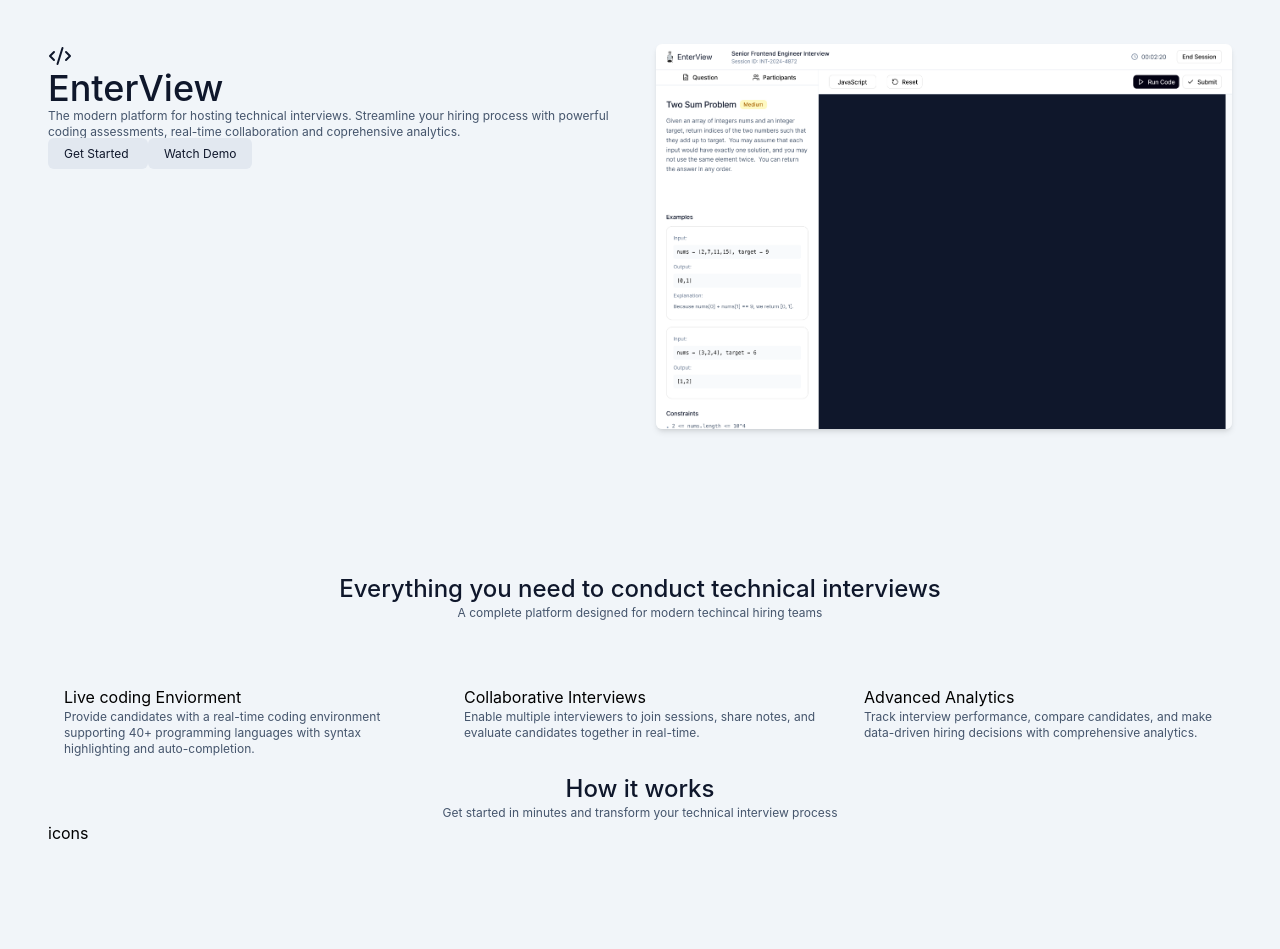
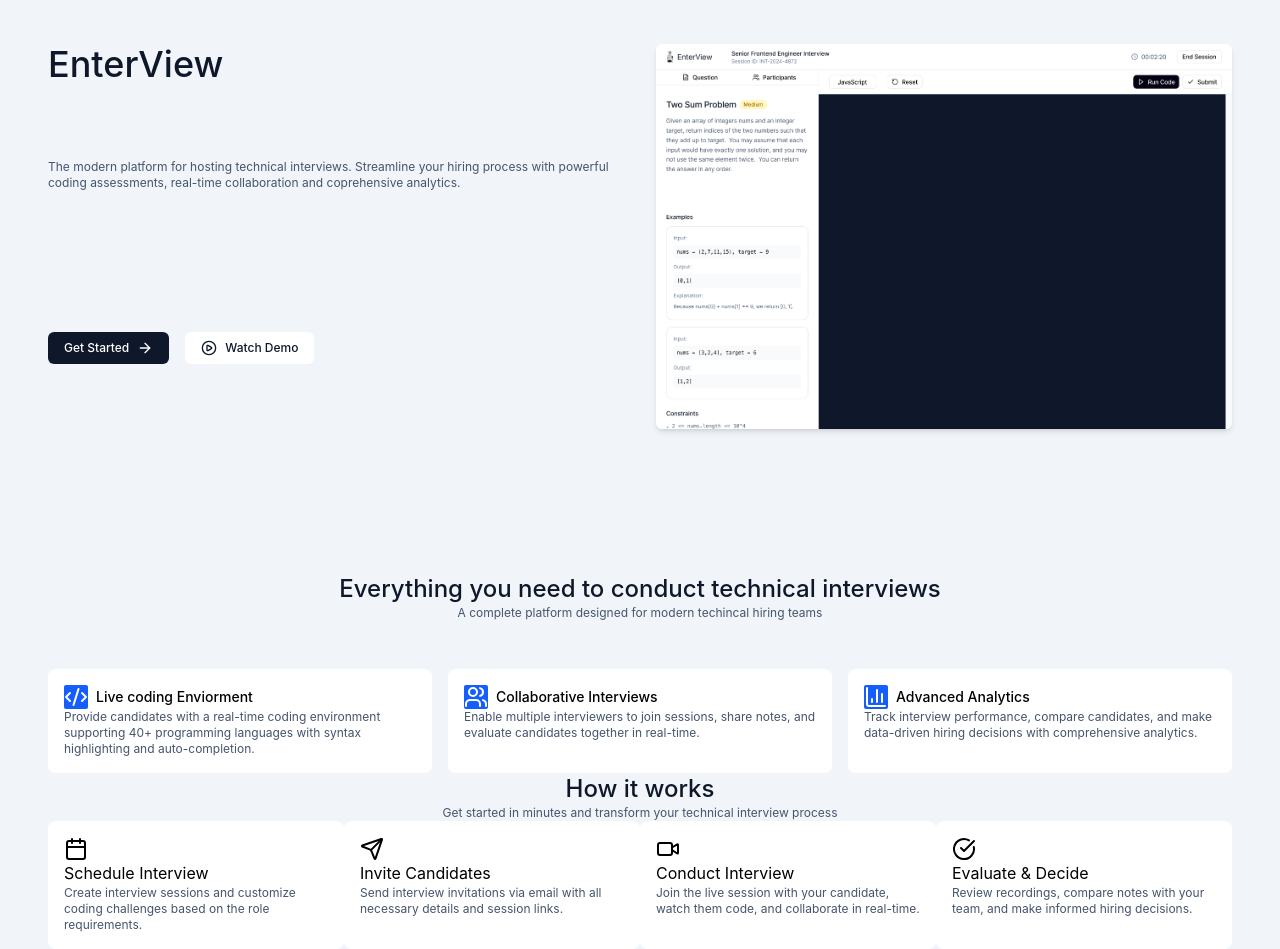
Before and after one commit to igrimzyi/Interviewer, a React (Vite) app in the folder apps/web/: page / in a window 1280 px wide. Shown: the part 100-1049 px from the top of the page. Before the commit the page ends 945 px from the top, so only its background shows below. Built offline with nearby package versions, Linux system fonts and the light colour scheme.

Commit message:
Add "features" and "how it works" sections to landing page and fix app routes

```diff
--- a/apps/web/src/App.tsx
+++ b/apps/web/src/App.tsx
@@ -6,14 +6,11 @@ import LandingPage from './pages/LandingPage.tsx'
 function App() {
   return (
     <div className="min-h-screen">
-      <Navbar />
       <Routes>
-        <Route path="/" element={<LandingPage />} />
-        <Route path="/features" element={<div>Features Page</div>} />
-        <Route path="/how-it-works" element={<div>How It Works Page</div>} />
+        <Route path="/" element={<><Navbar/> <LandingPage /></>} />
         <Route path="/about" element={<div>About Page</div>} />
         <Route path="/login" element={<div>Login Page</div>} />
-        <Route path="/signup" element={<div>Signup Page</div>} />
+        <Route path="/register" element={<div>Signup Page</div>} />
         <Route path='/demo' element={<div>demo</div>}/>
       </Routes>
     </div>
--- a/apps/web/src/components/Navbar.tsx
+++ b/apps/web/src/components/Navbar.tsx
@@ -28,7 +28,7 @@ export default function Navbar() {
                             className="text-xs px-4 py-2 hover:opacity-90 transition-colors duration-300">
                             Sign In</Link>
                         <Link to="/signup"
-                            className={`${buttonStyles} text-white bg-text-primary`}>
+                            className={`${buttonStyles} text-xs text-white bg-text-primary`}>
                             Get Started</Link>
                     </div>
                 </div>
--- a/apps/web/src/pages/LandingPage.tsx
+++ b/apps/web/src/pages/LandingPage.tsx
@@ -1,6 +1,13 @@
 import { Link } from "react-router-dom"
 import { buttonStyles } from "../styles/shared"
-import { CodeXml, Users, ChartColumn, type LucideIcon } from "lucide-react"
+import { CodeXml, Users, ChartColumn, Calendar, Send, Video, CircleCheckBig, ArrowRight, CirclePlay, type LucideIcon } from "lucide-react"
+
+
+/*TODO:
+-Style the top, middle and bottom container so it matches the screenshot
+-Fix the links so it can scroll to the sections instead of a seperate webpage
+*/
+
 
 type Card = {
     icon: LucideIcon;
@@ -13,32 +20,54 @@ export default function LandingPage() {
     const features: Card[] = [
         {
             icon: CodeXml,
-            title: "",
-            description: ""
+            title: "Live coding Enviorment",
+            description: "Provide candidates with a real-time coding environment supporting 40+ programming languages with syntax highlighting and auto-completion."
         },
         {
             icon: Users,
-            title: "",
-            description: ""
+            title: "Collaborative Interviews",
+            description: "Enable multiple interviewers to join sessions, share notes, and evaluate candidates together in real-time."
         },
         {
             icon: ChartColumn,
-            title: "",
-            description: ""
+            title: "Advanced Analytics",
+            description: "Track interview performance, compare candidates, and make data-driven hiring decisions with comprehensive analytics."
         }
     ]
 
-    const Test = features[0].icon;
+    const steps: Card[] = [
+        {
+            icon: Calendar,
+            title: "Schedule Interview",
+            description: "Create interview sessions and customize coding challenges based on the role requirements."
+        },
+        {
+            icon: Send,
+            title: "Invite Candidates",
+            description: "Send interview invitations via email with all necessary details and session links."
+        },
+        {
+            icon: Video,
+            title: "Conduct Interview",
+            description: "Join the live session with your candidate, watch them code, and collaborate in real-time."
+        },
+        {
+            icon: CircleCheckBig,
+            title: "Evaluate & Decide",
+            description: " Review recordings, compare notes with your team, and make informed hiring decisions."
+        }
+    ]
     const subTextStyle = "text-text-secondary text-xs"
+
     return (
         <div className="grid grid-cols-1cols-1 items-center justify-center px-12">
 
-            {/* {Top container} */}
-            <div className="">
+            {/* {Top Section} */}
+            <div className="flex ">
                 <div className="grid grid-cols-2 py-24 gap-8">
-                    <div>
+                    <div className="grid grid-cols-1 gap-2">
                         <div>
-                            <h1 className="text-4xl font-medium text-text-primary"> <Test /> EnterView</h1>
+                            <h1 className="text-4xl font-medium text-text-primary"> EnterView</h1>
                         </div>
                         <div className={`${subTextStyle}`}>
                             <p>
@@ -47,10 +76,13 @@ export default function LandingPage() {
                                 real-time collaboration and coprehensive analytics.
                             </p>
                         </div>
+
                         {/*Get Started and Watch demo buttons*/}
-                        <div>
-                            <Link className={`${buttonStyles} bg-border text-text-primary`} to="/signup">Get Started </Link>
-                            <Link className={`${buttonStyles} bg-border text-text-primary`} to="/demo"> Watch Demo</Link>
+                        <div className="flex items-center pr-8 py-8 gap-4">
+                            <Link className={`${buttonStyles} text-xs bg-text-primary text-white flex justify-center gap-2 font-medium`} to="/login">
+                                Get Started <ArrowRight className="w-4 h-4"/></Link>
+                            <Link className={`${buttonStyles} text-xs bg-white text-text-primary flex justify-center gap-2 font-medium`} to="/demo">
+                                <CirclePlay className="w-4 h-4"/>Watch Demo</Link>
                         </div>
                     </div>
 
@@ -59,7 +91,7 @@ export default function LandingPage() {
                 </div>
             </div>
 
-            {/* {middle container} */}
+
             <div className="">
                 <div className="text-center px-48 py-12">
                     <div>
@@ -71,25 +103,21 @@ export default function LandingPage() {
 
             </div>
 
-            {/* {Cards container} */}
+            {/* {Features Section} */}
             <div className="">
                 <div className="grid grid-cols-3 gap-4">
-                    <div className="p-4 rounded-lg">
-                        <h2>Live coding Enviorment</h2>
+                    {features.map((feature) => {
+                        const Icon = feature.icon;
+                        return (
+                            <div className="p-4 rounded-lg bg-white shadowed-md" >
+                                <div className="flex items-center gap-2">
+                                    <div className="bg-primary rounded-xs"><Icon className="text-white"/></div>
+                                    <h3 className="text-sm font-medium">{feature.title}</h3>
+                                </div>
 
-                        <p className={`${subTextStyle}`}>Provide candidates with a real-time coding environment supporting
-                            40+ programming languages with syntax highlighting and auto-completion.</p>
-                    </div>
-                    <div className="p-4 rounded-lg" >
-                        <h2>Collaborative Interviews</h2>
-                        <p className={`${subTextStyle}`}>Enable multiple interviewers to join sessions, share notes, and
-                            evaluate candidates together in real-time.</p>
-                    </div>
-                    <div className=" p-4 rounded-lg">
-                        <h2>Advanced Analytics</h2>
-                        <p className={`${subTextStyle}`}>Track interview performance, compare candidates, and make data-driven
-                            hiring decisions with comprehensive analytics.</p>
-                    </div>
+                                <p className={`${subTextStyle}`}>{feature.description}</p>
+                            </div>)
+                    })}
                 </div>
 
             </div>
@@ -100,10 +128,19 @@ export default function LandingPage() {
                     <h2 className="text-text-primary text-2xl font-medium">How it works</h2>
                     <p className={`${subTextStyle}`}>Get started in minutes and transform your technical interview process</p>
                 </div>
-                <div>
-                    <p>icons</p>
+
+                {/*Steps Section*/}
+                <div className="grid grid-cols-4">
+                    {steps.map((step) => {
+                        const Icon = step.icon
+                        return (
+                            <div className="p-4 rounded-lg bg-white shadowed-md">
+                                <h1><Icon /></h1>
+                                <h2>{step.title}</h2>
+                                <p className={`${subTextStyle}`}>{step.description}</p>
+                            </div>)
+                    })}
                 </div>
-
 
             </div>
         </div>
--- a/apps/web/src/styles/shared.ts
+++ b/apps/web/src/styles/shared.ts
@@ -1,6 +1,5 @@
 // This file contains shared tailwind classes that are used across multiple components.
 // This is to avoid duplication and to make it easier to update styles in one place.
 
-export const buttonStyles = "text-xs px-4 py-2 rounded-md hover:opacity-90 transition-colors duration-300"
-
-export const linkStyles = "text-xs px-4 py-2 hover:opacity-90 transition-colors duration-300";
+//All you need to do is adjust the size and color of the text and background of the button using tailwind
+export const buttonStyles = "px-4 py-2 rounded-md whitespace-nowrap hover:opacity-90 transition-colors duration-300"
```
Also changed, not shown: 1 other file (tests, documents, lock files or other folders).
